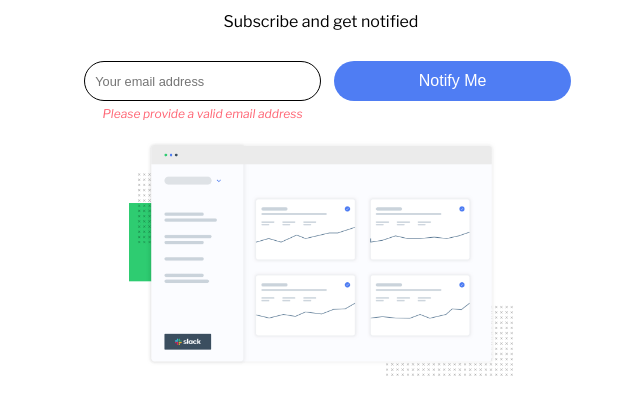
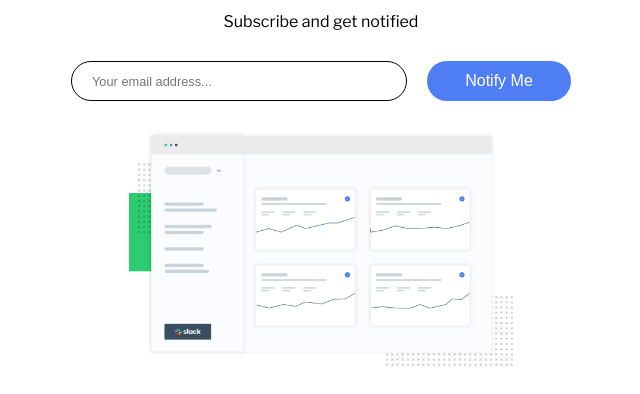
Before and after one commit to cristianccgg/ping-coming-soon-page-master, a plain HTML site: page index.html in a window 1280 px wide. Shown: the part 151-545 px from the top of the page, without its empty margins (319-959 px from the left). Drawn offline with nearby package versions, Linux system fonts and the light colour scheme.

Commit message:
Javascript added

```diff
--- a/index.html
+++ b/index.html
@@ -27,10 +27,10 @@
 
         <div class="form-container">
           <div class="email-validation">
-            <input type="email" placeholder="Your email address">
-            <p class="error">Please provide a valid email address</p>
+            <input id="email" type="email" placeholder="Your email address...">
+            <p id="error" class="error1">Please provide a valid email address</p>
           </div>
-          <button>Notify Me</button></form>
+          <button id="button" value="notifyme">Notify Me</button></form>
         </div>
 
         <img class="dashboard" src="/images/illustration-dashboard.png">
@@ -54,5 +54,6 @@
         </p>
       </footer>
     </main>
+    <script src="/main.js"></script>
   </body>
 </html>
--- /dev/null
+++ b/main.js
@@ -0,0 +1,20 @@
+let inputEmail = document.getElementById("email");
+let button = document.getElementById("button");
+
+button.addEventListener("click", (event) => {
+  event.preventDefault();
+  validateEmail(inputEmail.value);
+});
+
+function validateEmail(email) {
+  let regex =
+    /[a-z0-9!#$%&'*+/=?^_`{|}~-]+(?:\.[a-z0-9!#$%&'*+/=?^_`{|}~-]+)*@(?:[a-z0-9](?:[a-z0-9-]*[a-z0-9])?\.)+[a-z0-9](?:[a-z0-9-]*[a-z0-9])?/;
+
+  if (regex.test(email) === true) {
+    inputEmail.style.border = "1px solid hsl(223, 87%, 63%)";
+    error.style.display = "none";
+  } else {
+    inputEmail.style.border = "1px solid red";
+    error.style.display = "block";
+  }
+}
--- a/styles.css
+++ b/styles.css
@@ -63,32 +63,41 @@ span {
   flex-direction: column;
   align-items: center;
   width: 500px;
-  height: cover;
+  height: fit-content;
+  margin-bottom: 40px;
 }
 
 .email-validation {
   display: flex;
   flex-direction: column;
+  justify-content: space-between;
   align-items: center;
   width: 100%;
+  height: fit-content;
+  margin-bottom: 10px;
 }
 
 input {
   width: 90%;
   height: 40px;
   border-radius: 25px 25px 25px 25px;
-  border: 1px solid;
+  border: 1px solid var(--main-Blue);
   padding-left: 10px;
   margin-bottom: 5px;
   font-size: 0.8rem;
 }
 
-.error {
+input[type="email"]:focus {
+  outline: none;
+}
+
+#error {
   color: var(--main-Light-Red);
   font-size: 12px;
   opacity: 90%;
   margin-bottom: 20px;
   font-style: italic;
+  display: none;
 }
 
 button {
@@ -100,7 +109,6 @@ button {
   border: none;
   border-radius: 25px 25px 25px 25px;
   background-color: var(--main-Blue);
-  margin-bottom: 40px;
 }
 
 .dashboard {
@@ -141,9 +149,48 @@ button {
   .form-container {
     display: flex;
     flex-direction: row;
-    align-items: center;
-    width: 500px;
+    align-items: flex-start;
+    justify-content: space-between;
     height: cover;
+    margin-bottom: 15px;
+  }
+
+  .email-validation {
+    display: flex;
+    flex-direction: column;
+    width: 350px;
+    align-items: flex-start;
+    margin-right: 20px;
+  }
+
+  #error {
+    color: var(--main-Light-Red);
+    font-size: 12px;
+    opacity: 90%;
+    margin-left: 20px;
+    font-style: italic;
+    display: none;
+  }
+
+  input {
+    width: 100%;
+    height: 40px;
+    border-radius: 25px 25px 25px 25px;
+    border: 1px solid;
+    padding-left: 20px;
+    margin-bottom: 5px;
+    font-size: 0.8rem;
+  }
+
+  button {
+    color: white;
+    font-weight: 500;
+    font-size: 1rem;
+    width: 30%;
+    height: 40px;
+    border: none;
+    border-radius: 25px 25px 25px 25px;
+    background-color: var(--main-Blue);
   }
 
   button:hover {
```
